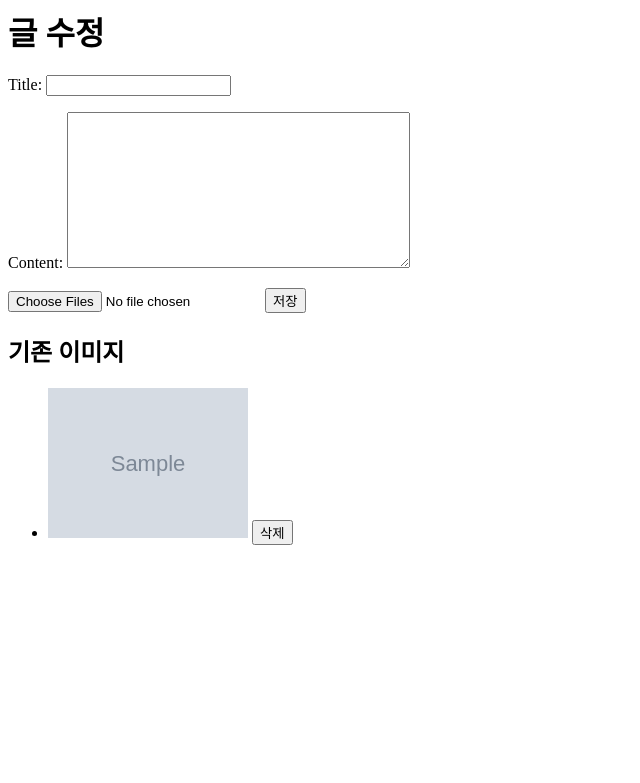
After one commit to slwnt31/django, a Django app: template study/post/templates/updated.html in a window 1280 px wide. The commit adds this page. Shown: the top 783 px of the page, without its empty margins (0-640 px from the left). Run offline with Django 5.2, Linux system fonts and the light colour scheme; the template is opened without the code that fills it: values that come from a table or form of the project are taken from there, most other values are stand-ins (such as "Sample title", 1, 10 or a date in 2020); grey boxes marked "Sample" are stand-in pictures; some libraries are stand-ins or nearby versions.

Commit message:
post_modify

```diff
--- a/study/post/forms.py
+++ b/study/post/forms.py
@@ -2,6 +2,7 @@ from django import forms
 from .models import Post
 
 class PostForm(forms.ModelForm):
+    #작성하려고 했을 때 새 폼을 주는 것
     class Meta:
         model=Post
         fields=['title','content']
--- a/study/post/models.py
+++ b/study/post/models.py
@@ -1,3 +1,4 @@
+from django.contrib.auth.models import User
 from django.db import models
 
 # Create your models here.
@@ -5,6 +6,7 @@ class Post(models.Model):
     title = models.CharField(max_length=200)
     content = models.TextField()
     created_at=models.DateTimeField(auto_now_add=True)
+    writer=models.ForeignKey(User, on_delete=models.CASCADE)
 
     def __str__(self):
         return self.title
--- a/study/post/templates/detail.html
+++ b/study/post/templates/detail.html
@@ -10,8 +10,14 @@
 <body>
     <p id='title'>제목 : </p>
     <p class="form">{{ post.title }}</p>
+    <p>작성자: {{post.writer}}</p>
     <p>날짜 : {{post.created_at}}</p>
     <p>내용 : {{ post.content }}</p>
+    {% if post.writer == request.user %}
+        <a href="/updateget/{{post.id}}"><button>수정하기</button></a><br>
+        <a href="/deleteget/{{post.id}}"><button>삭제하기</button></a><br>
+    {% endif %}
+
     {% comment %} {% if post.photo %}
         {{ post.photo.url}}
         <img src = "{{ post.photo.url }}" alt="" height="200">
--- a/study/post/templates/main.html
+++ b/study/post/templates/main.html
@@ -7,7 +7,7 @@
     <h1>목록</h1>
     <ul>
         {% for post in posts %}
-        <li><a href="{% url 'post:show' post.id %}">{{ post.title }}</a></li>
+        <li><a href="{% url 'post:show' post.id %}">{{ post.title }}</a>&nbsp;&nbsp;&nbsp;작성자: {{post.writer}}</p></li>
         {% endfor %}
     </ul>
     <a href="{% url 'post:write' %}">글 작성</a>
--- /dev/null
+++ b/study/post/templates/updated.html
@@ -0,0 +1,27 @@
+<html>
+<head>
+    <title>Update Post</title>
+</head>
+<body>
+    <h1>글 수정</h1>
+    <form action="{% url 'post:update' post_id %}" method="post" enctype="multipart/form-data">
+        {% csrf_token %}
+        {{ update_form.as_p }}
+        <input multiple type="file" name="새이미지" accept="image/*" id="id_image">
+        <button type="submit">저장</button>
+        {% comment %} <input multiple type="file" name="image" aceept="image/*" id="id_image"> {% endcomment %}
+    </form>
+    <h2>기존 이미지</h2>
+    <form action="{% url 'post:delete_image' post_id %}" method="post">
+        {% csrf_token %}
+        <ul>
+            {% for image in images %}
+                <li>
+                    <img src="{{ image.image.url }}" alt="Image" style="max-width: 200px;">
+                    <button type="submit" name="image_id" value="{{ image.id }}">삭제</button>
+                </li>
+            {% endfor %}
+        </ul>
+    </form>
+</body>
+</html>
--- a/study/post/urls.py
+++ b/study/post/urls.py
@@ -6,5 +6,7 @@ app_name='post'
 urlpatterns = [
     path('',views.list, name='list'),
     path('write/',views.write, name='write'),
-    path('show/<int:post_id>/', views.show, name='show')
+    path('show/<int:post_id>/', views.show, name='show'),
+    path('updateget/<int:post_id>', views.updateget, name='updateget'),
+    path('deleteget/<int:post_id>', views.deleteget, name='deleteget'),
 ]
```
Also changed, not shown: study/post/views.py (+25 -0 lines), study/db.sqlite3, study/post/migrations/0005_post_writer.py (added).
